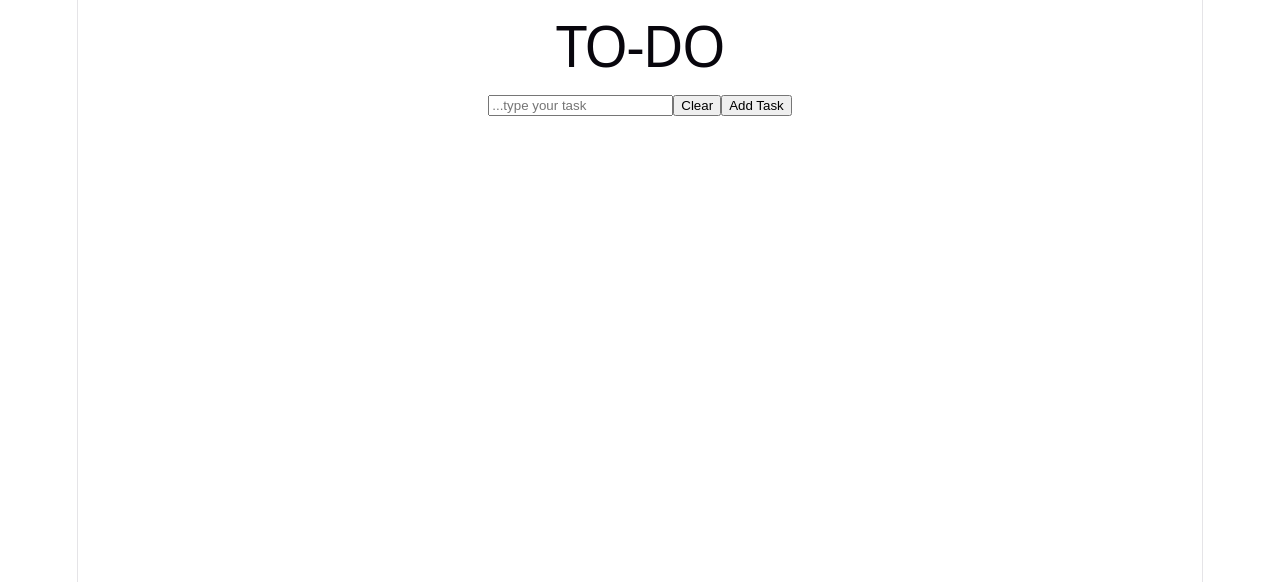
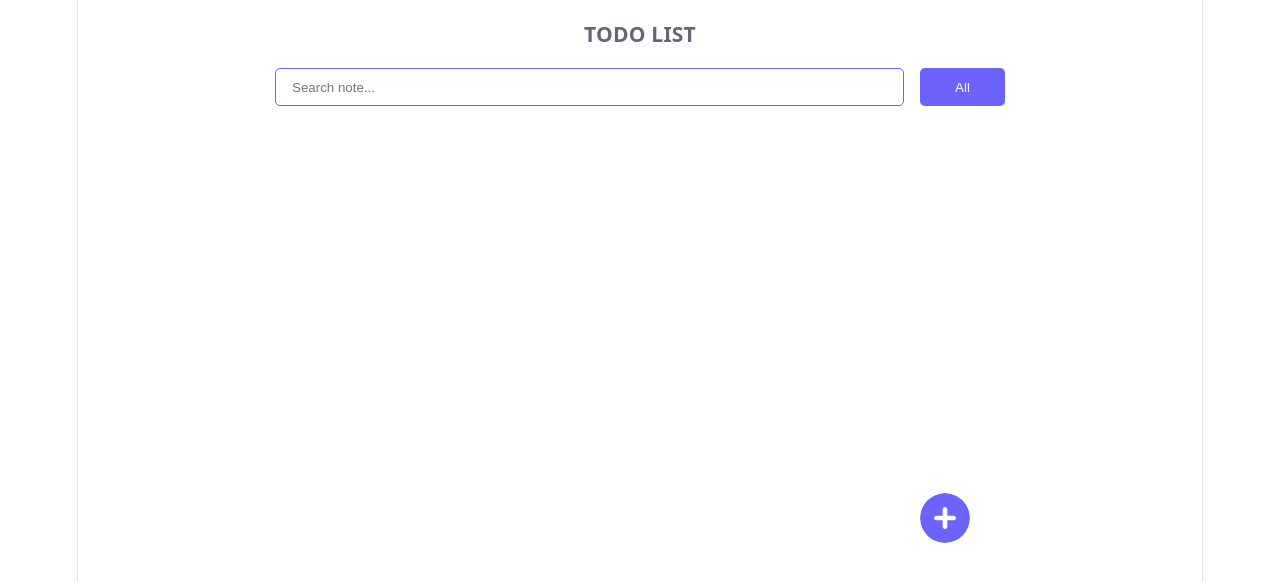
Before and after one commit to kngxfrd/todo_frontend, a React (Vite) app: page / in a window 1280 px wide. Shown: the top 582 px of the page. Built offline with nearby package versions, Linux system fonts and the light colour scheme.

Commit message:
second commit

```diff
--- a/package.json
+++ b/package.json
@@ -11,7 +11,8 @@
   },
   "dependencies": {
     "react": "^19.2.5",
-    "react-dom": "^19.2.5"
+    "react-dom": "^19.2.5",
+    "react-icons": "^5.6.0"
   },
   "devDependencies": {
     "@eslint/js": "^10.0.1",
--- a/src/App.css
+++ b/src/App.css
@@ -1,8 +1,157 @@
-.header{
-  height: 5%;
-  border: 1, gray;
+.serchbox{
+  gap:16px ;
 }
 
-.text-entry{
-  border: 1, gray;
+.searchbar{
+  width: 595px;
+  height: 20px;
+  border: 1px solid #6c63ff;
+  gap: 436px;
+  padding-top: 8px;
+  padding-bottom: 8px;
+  padding-right: 16px;
+  padding-left: 16px;
+  border-radius: 5px;
+  color: #c3c1e5;
 }
+
+.filterbutton{
+  width: 85px;
+  height: 38px;
+  border-radius: 5px;
+  padding: 10px;
+  gap: 10px;
+  background-color: #6c63ff;
+  border: 0;
+  color: white;
+  margin-left: 16px;
+}
+
+.plusbutton{
+  width: 50px;
+  height: 50px;
+  border-radius: 50%;
+  top: 493px;
+  left: 920px;
+  border: 0;
+  background-color: white;
+  color: #6c63ff;
+  position: fixed;
+}
+
+
+.modalbox {
+  position: fixed;
+  top: 50%;
+  left: 50%;
+  transform: translate(-50%, -50%);
+  background-color: white;
+  padding-top: 8px;
+  padding-right: 16px;
+  padding-bottom: 8px;
+  padding-left: 16px;
+  border: 1px solid #6c63ff;
+  border-radius: 16px;
+  width: 500px;
+  height: 289px;
+  z-index: 1000;
+}
+
+.overlay {
+  position: fixed;
+  top: 0;
+  left: 0;
+  width: 100%;
+  height: 100%;
+  background-color: rgba(0, 0, 0, 0.5);
+  backdrop-filter: blur(2px);
+  z-index: 999;
+}
+
+.notebox{
+  width: 440px;
+  height: 38px;
+  top: 185px;
+  left: 480px;
+  border: 1px solid #6c63ff;
+  border-radius: 5px;
+  gap: 436px;;
+  padding-top: 8px;
+  padding-right: 16px;
+  padding-bottom: 8px;
+  padding-left:16px ;
+}
+
+.cancelbutton{
+  width: 110px;
+  height: 38px;
+  border: 1px solid #6c63ff;
+  border-radius: 5px;
+  padding-top:10px ;
+  padding-right: 22px;
+  padding-bottom: 10px;
+  padding-left: 22px;
+  gap: 10px;
+  background-color: white;
+  color: #6c63ff;
+  margin-top: 120px;
+  margin-right: 240px;
+}
+
+.applybutton{
+  width: 110px;
+  height: 38px;
+  border: 1px solid #6c63ff;
+  border-radius: 5px;
+  padding-top:10px ;
+  padding-right: 22px;
+  padding-bottom: 10px;
+  padding-left: 22px;
+  gap: 10px;
+  background-color:#6c63ff ;
+  color: white;
+  margin-top: 120px;
+
+}
+
+.lists{
+  text-align: left;
+  width: 750px;
+  padding-top:15px ;
+  padding-left: 190px;
+
+}
+
+.note-item{
+  padding-top: 20px;
+  padding-left: 20px;
+  padding-bottom: 20px;
+  width: 520px;
+  height: 43px;
+  color: black;
+  left: 0px;
+  border-bottom: 1px solid #6c63ff;
+  margin: 0 auto;
+  display: flex;
+  align-items: center;
+}
+
+.checkbox{
+  width: 20px;
+  height: 20px;
+  border: 1px solid #6c63ff;
+  accent-color: #6c63ff;
+  top: 10px;
+}
+
+.done {
+  text-decoration: line-through;
+  color: gray;
+}
+
+.listbutton{
+width: 13px;
+height: 13px;
+color: #cdcdcd;
+right: 0px;
+}
--- a/src/App.tsx
+++ b/src/App.tsx
@@ -1,20 +1,83 @@
-import {} from "./App.css";
+import { useState } from "react";
+import "./App.css";
+import { FaCirclePlus } from "react-icons/fa6";
+import { GoPencil } from "react-icons/go";
+import { TfiTrash } from "react-icons/tfi";
+
 function App() {
+  const [open, setOpen] = useState(false);
+  const [input, setInput] = useState("");
+  const [notes, setNotes] = useState([]);
+  const [checked, setChecked] = useState(false);
+  const addNote = () => {
+    if (input.trim() === "") return;
+    const newNote = {
+      id: Date.now(),
+      text: input,
+      completed: false,
+    };
+    setNotes([...notes, newNote]);
+    setInput("");
+    setOpen(false);
+  };
   return (
     <div>
-      <header className="header">
-        <h1>TO-DO</h1>
-      </header>
-      <div className="text-entry">
-        <input
-          className="input-box"
-          type="text"
-          placeholder="...type your task"
-        />
-        <button>Clear</button>
-        <button>Add Task</button>
+      <div className="head">
+        <h3>TODO LIST</h3>
       </div>
-      <div className="tasks"></div>
+      <div className="searchbox">
+        <input className="searchbar" type="text" placeholder="Search note..." />
+        <button className="filterbutton">All</button>
+      </div>
+      <div className="lists"></div>
+
+      <FaCirclePlus className="plusbutton" onClick={() => setOpen(true)} />
+
+      <div className="lists">
+        {notes.map((note) => (
+          <div key={note.id} className="note-item">
+            <input
+              className="checkbox"
+              type="checkbox"
+              checked={note.completed}
+              onChange={() =>
+                setNotes(
+                  notes.map((item) =>
+                    item.id === note.id
+                      ? { ...item, completed: !item.completed }
+                      : item,
+                  ),
+                )
+              }
+            />
+            <span className={note.completed ? "done" : ""}>{note.text}</span>
+            <GoPencil className="listbutton" />
+            <TfiTrash className="listbutton" />
+          </div>
+        ))}
+      </div>
+
+      {open && (
+        <>
+          <div className="overlay"></div>
+          <div className="modalbox">
+            <h3>NEW NOTE</h3>
+            <input
+              type="text"
+              className="notebox"
+              placeholder="Input your note"
+              value={input}
+              onChange={(e) => setInput(e.target.value)}
+            />
+            <button className="cancelbutton " onClick={() => setOpen(false)}>
+              Cancel
+            </button>
+            <button className="applybutton" onClick={addNote}>
+              Apply
+            </button>
+          </div>
+        </>
+      )}
     </div>
   );
 }
```
Also changed, not shown: 1 other file (tests, documents, lock files or other folders).
